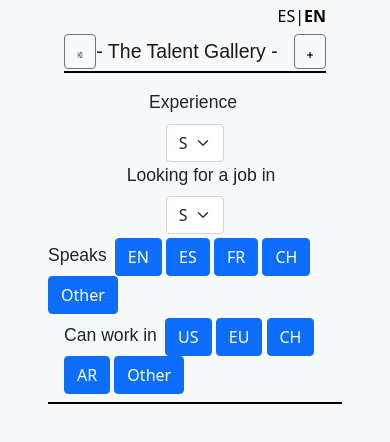
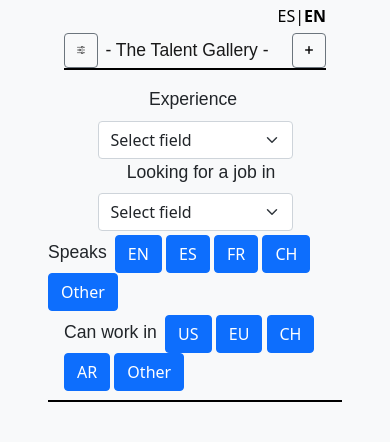
Before and after one commit to gonzalocibeira/The_Talent_Gallery, a website: page index.html in a window 390 px wide. Drawn offline with nearby package versions, Linux system fonts and the light colour scheme.

Commit message:
more responsive fixes

```diff
--- a/scss/components/home.scss
+++ b/scss/components/home.scss
@@ -26,16 +26,5 @@
 }
 
 .navIcon{
-    width: 1.5vw;
     display: none;
 }
-
-@media only screen and (max-width: 1200px){
-    .btnNavText{
-        display: none;
-    }
-
-    .navIcon{
-        display: inline;
-    }
-}
--- /dev/null
+++ b/scss/components/mediaQueries.scss
@@ -0,0 +1,32 @@
+@media only screen and (max-width: 1200px){
+
+    .btnNavText{
+        display: none;
+    }
+
+    .filterBar{
+        width: 20vw;
+    }
+
+    .navIcon{
+        display: inline;
+        padding-bottom: 6px;
+        width: 1.5vw;
+    }
+}
+
+@media only screen and (max-width:768px){
+
+    .filterBar{
+        width: 50vw;
+    }
+
+    .navIcon{
+        width:2vw;
+    }
+
+    .text_nav{
+        font-size: 4.5vw;
+    }
+
+}
--- a/scss/main.scss
+++ b/scss/main.scss
@@ -1,3 +1,3 @@
 @import "./components/home.scss";
-@import "./components/resp.scss";
 @import "./components/filters.scss";
+@import "./components/mediaQueries.scss";
```
Also changed, not shown: css/main.css, scss/components/filters.scss (line endings or trailing spaces), scss/components/resp.scss (deleted).
